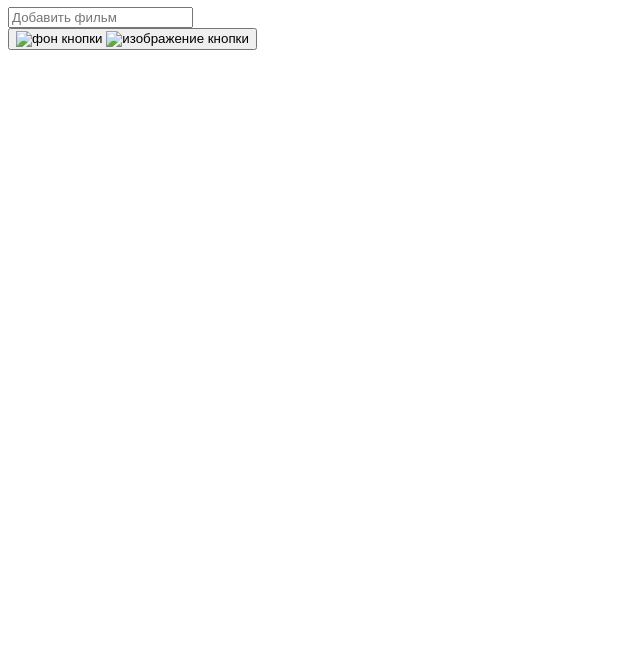
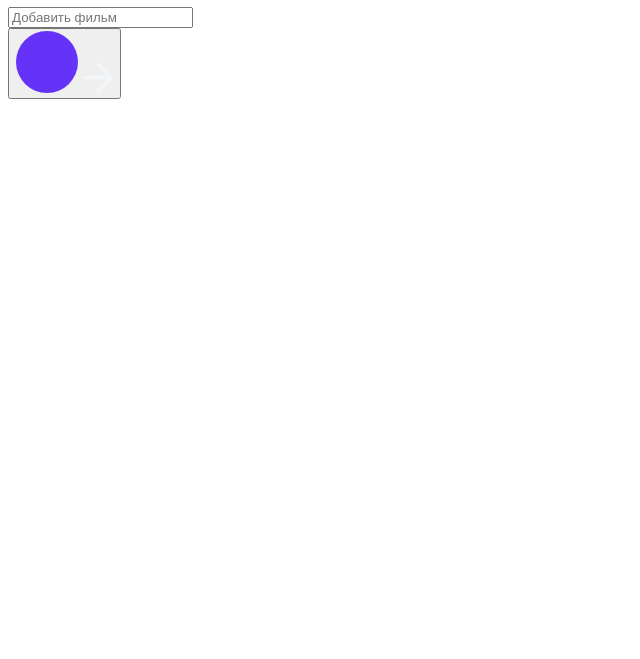
Before and after one commit to alexandersteponenko/list-of-films-firebase, a plain HTML site: page index.html in a window 1280 px wide. Shown: the part 141-800 px from the top of the page, without its empty margins (0-640 px from the left). Drawn offline with Linux system fonts and the light colour scheme; the site is published under a folder, as on GitHub Pages, so addresses that start at the root find nothing.

Commit message:
Update index.html

```diff
--- a/index.html
+++ b/index.html
@@ -1 +1 @@
-<!DOCTYPE html><html lang="ru"><head><meta charset="utf-8"><meta name="viewport" content="width=device-width, initial-scale=1.0"><title>список фильмов</title><link rel="preconnect" href="https://fonts.googleapis.com"><link rel="preconnect" href="https://fonts.gstatic.com" crossorigin><link href="https://fonts.googleapis.com/css2?family=Arimo:ital@0;1&display=swap" rel="stylesheet"><link rel="stylesheet" href="/index.19b52dcd.css"><link rel="stylesheet" href="/index.7b14ebab.css"></head><body> <div class="container"> <div class="header"> <div class="header__menu"> <p class="list__movies">список фильмов</p> <p class="number__date">2024</p> </div> <h1 class="title">Посмотреть</h1> </div> <div class="listMovies__wrapper"> <div class="listMovies__name"> <input id="movieInput" class="movieInput__input" type="text" placeholder="Добавить фильм"> <div class="input__btn"> <button id="addMovieBtn" class="movieBtn"> <img src="/Ellipse%201.b83940c5.svg" alt="фон кнопки"> <img class="vector" src="/arrow.47b95569.svg" alt="изображение кнопки"> </button> </div> </div> <ul id="movieList" class="movieList"></ul> </div> </div> <script type="module" src="/index.56a96050.js"></script><script src="/index.6a174574.js" nomodule defer></script> </body></html>
+<!DOCTYPE html><html lang="ru"><head><meta charset="utf-8"><meta name="viewport" content="width=device-width, initial-scale=1.0"><title>список фильмов</title><link rel="preconnect" href="https://fonts.googleapis.com"><link rel="preconnect" href="https://fonts.gstatic.com" crossorigin><link href="https://fonts.googleapis.com/css2?family=Arimo:ital@0;1&display=swap" rel="stylesheet"><link rel="stylesheet" href="./index.19b52dcd.css"><link rel="stylesheet" href="./index.7b14ebab.css"></head><body> <div class="container"> <div class="header"> <div class="header__menu"> <p class="list__movies">список фильмов</p> <p class="number__date">2024</p> </div> <h1 class="title">Посмотреть</h1> </div> <div class="listMovies__wrapper"> <div class="listMovies__name"> <input id="movieInput" class="movieInput__input" type="text" placeholder="Добавить фильм"> <div class="input__btn"> <button id="addMovieBtn" class="movieBtn"> <img src="./Ellipse%201.b83940c5.svg" alt="фон кнопки"> <img class="vector" src="./arrow.47b95569.svg" alt="изображение кнопки"> </button> </div> </div> <ul id="movieList" class="movieList"></ul> </div> </div> <script type="module" src="./index.56a96050.js"></script><script src="./index.6a174574.js" nomodule defer></script> </body></html>
```
